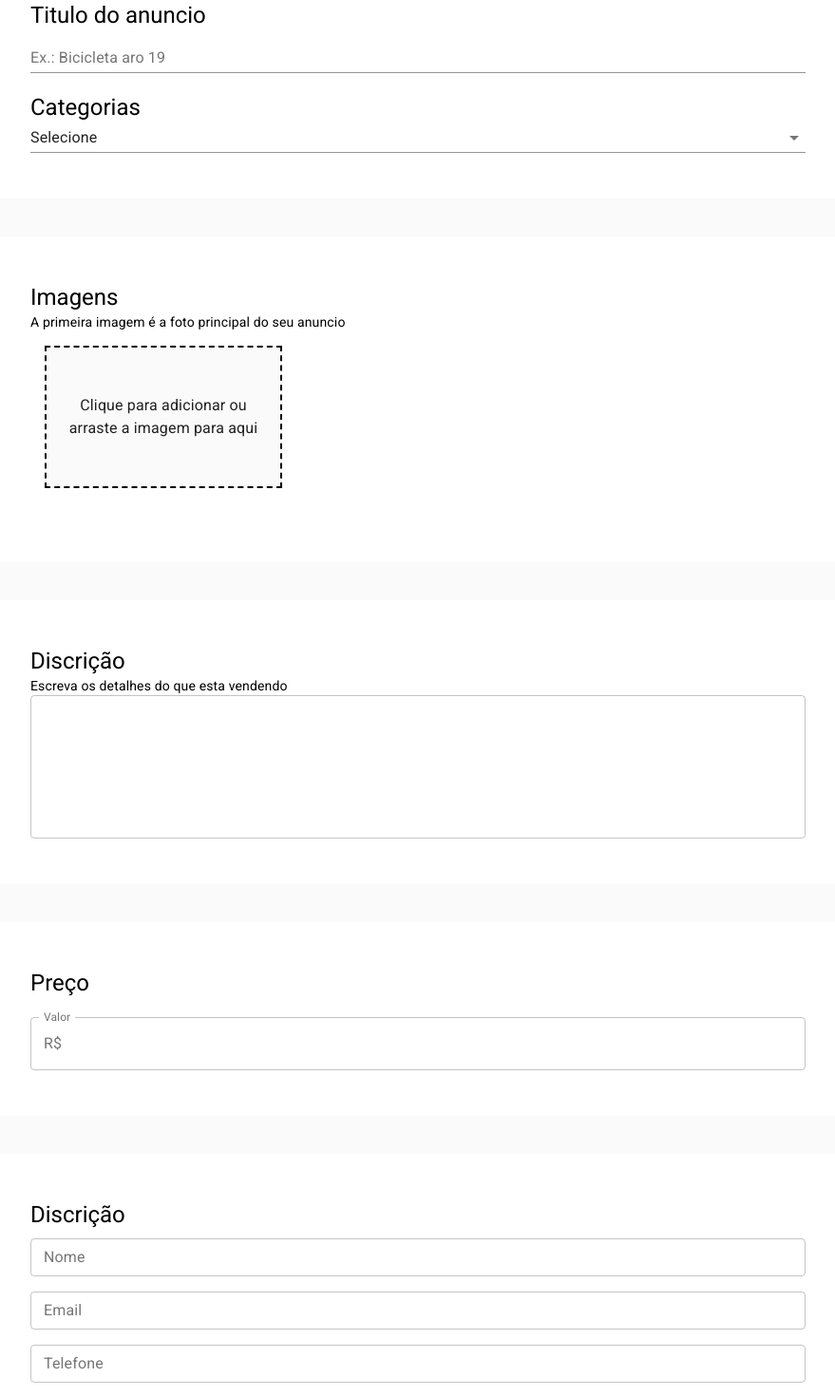
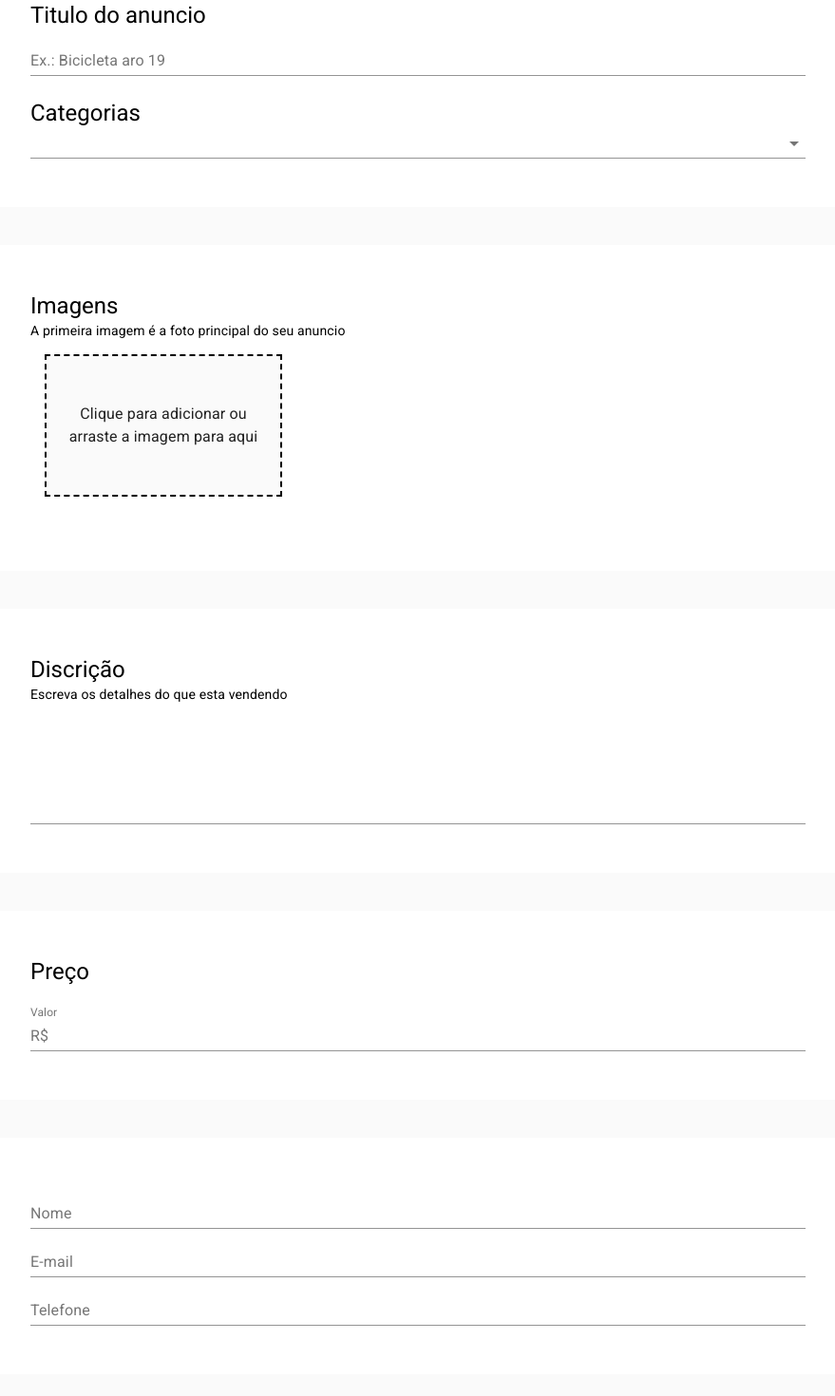
Before and after one commit to Mateustv/central-de-vendas-tipo-olx, a Next.js app: page /user/publish in a window 1280 px wide. Shown: the part 280-1750 px from the top of the page at 95% size, without its empty margins (200-1079 px from the left). Built offline with nearby package versions, Linux system fonts and the light colour scheme.

Commit message:
adicionando a validacao de todos os itens menos no de imagem no formulario

```diff
--- a/pages/user/publish.jsx
+++ b/pages/user/publish.jsx
@@ -3,8 +3,20 @@ import { useDropzone } from 'react-dropzone'
 import * as yup from 'yup'
 import { Formik } from 'formik'
 
-import { FormControl, IconButton, InputAdornment, InputLabel, makeStyles, OutlinedInput, Select, TextField } from '@material-ui/core'
-import { DeleteForever } from '@material-ui/icons'
+import {
+    FormControl,
+    FormHelperText,
+    IconButton,
+    InputAdornment,
+    Input,
+    InputLabel,
+    makeStyles,
+    MenuItem,
+    OutlinedInput,
+    Select,
+    TextField
+} from '@material-ui/core'
+import { DeleteForever, ErrorSharp } from '@material-ui/icons'
 import { Button, Container, Typography } from '@mui/material'
 import { Box } from '@mui/system'
 
@@ -75,11 +87,26 @@ const useStyles = makeStyles((theme) => ({
     }
 }))
 
-const validetionShema = yup.object().shape({
+const validationShema = yup.object().shape({
     title: yup.string()
         .min(6, 'escreva um titulo maior')
         .max(100, 'Titulo muito grande')
-        .required('Campo obrigatario'),
+        .required('Campo obrigatário'),
+    category: yup.string()
+        .required('Campo obrigatário'),
+    description: yup.string()
+        .required('Campo obrigatário')
+        .min(20, 'Descrição minima de 20 caracteres'),
+    price: yup.number()
+        .required('Campo obrigatário'),
+    name: yup.string()
+        .required('Campo obrigatário'),
+    email: yup.string()
+        .email('digite um e-mail valido')
+        .required('Campo obrigatário'),
+    phone: yup.number()
+        .required('Campo obrigatário'),
+
 
 })
 
@@ -112,8 +139,14 @@ export default function Publish() {
             <Formik
                 initialValues={{
                     title: '',
+                    category: '',
+                    description: '',
+                    price: '',
+                    name: '',
+                    email: '',
+                    phone: '',
                 }}
-                validationSchema={validetionShema}
+                validationSchema={validationShema}
                 onSubmit={(values) => {
                     console.log(values)
                 }}
@@ -135,39 +168,49 @@ export default function Publish() {
                                         Quanto mais detalhado melhor
                                     </Typography>
                                 </Container>
-
+                                {/* CATEGORIAS E TITULO DO ANUNCIO */}
                                 <Container maxWidth="md" className={style.boxContainer}>
                                     <Box className={style.box}>
                                         <Typography variant="h5" content="h5" color="primary">
                                             Titulo do anuncio
                                         </Typography>
-                                        <TextField
+                                        <FormControl error={errors.title} fullWidth >
+                                            <InputLabel>Ex.: Bicicleta aro 19</InputLabel>
+                                            <Input
                                                 name='title'
                                                 value={values.title}
                                                 onChange={handleChange}
-                                            label="Ex.: Bicicleta aro 19"
-                                            size="small"
-                                            fullWidth
-                                            errors={errors.title}
-                                            helperText={errors.title}
                                             />
+                                            <FormHelperText>
+                                                {errors.title}
+                                            </FormHelperText>
+                                        </FormControl>
                                         <br /><br />
                                         <Typography variant="h5" content="h5" color="primary">
                                             Categorias
                                         </Typography>
-                                        <Select native value='' fullWidth onChange={() => { }} inputProps={{ name: 'age', }}>
-                                            <option value=''>Selecione</option>
-                                            <option value={1}>testes</option>
-                                            <option value={2}>testes</option>
-                                            <option value={2}>testes</option>
-                                            <option value={3}>testes</option>
-                                            <option value={3}>testes</option>
-                                            <option value={3}>testes</option>
-                                            <option value={3}>testes</option>
+                                        <FormControl error={errors.category} fullWidth >
+                                            <Select
+                                                name='category'
+                                                value={values.category}
+                                                onChange={handleChange}
+                                                fullWidth
+                                            >
+                                                <MenuItem value={"Bebe e crianças"}>Bebe e crianças</MenuItem>
+                                                <MenuItem value={"Agricultura"}>Agricultura</MenuItem>
+                                                <MenuItem value={"Moda"}>Moda</MenuItem>
+                                                <MenuItem value={"Carros"}>Carros</MenuItem>
+                                                <MenuItem value={"Imovei"}>Imovei</MenuItem>
+                                                <MenuItem value={"Esporte"}>Esporte</MenuItem>
+                                                <MenuItem value={"Emprego"}>Emprego</MenuItem>
                                             </Select>
+                                            <FormHelperText>
+                                                {errors.category}
+                                            </FormHelperText>
+                                        </FormControl>
                                     </Box>
                                 </Container>
-
+                                {/* IMAGENS */}
                                 <Container maxWidth="md" className={style.boxContainer}>
                                     <Box className={style.box}>
                                         <Typography variant="h5" content="h5" color="primary">
@@ -210,7 +253,7 @@ export default function Publish() {
                                         </Box>
                                     </Box>
                                 </Container>
-
+                                {/* DESCRIÇÃO */}
                                 <Container maxWidth="md" className={style.boxContainer}>
                                     <Box className={style.box}>
                                         <Typography variant="h5" content="h5" color="primary">
@@ -219,64 +262,83 @@ export default function Publish() {
                                         <Typography variant="div" content="body2" color="primary">
                                             Escreva os detalhes do que esta vendendo
                                         </Typography>
-                                        <TextField
+                                        <FormControl error={errors.description} fullWidth >
+                                            <Input
+                                                name="description"
                                                 multiline
                                                 rows={6}
                                                 variant='outlined'
-                                            fullWidth
+                                                onChange={handleChange}
                                             />
+                                            <FormHelperText>
+                                                {errors.description}
+                                            </FormHelperText>
+                                        </FormControl>
                                     </Box>
                                 </Container>
-
+                                {/* PREÇO */}
                                 <Container maxWidth="md" className={style.boxContainer}>
                                     <Box className={style.box}>
                                         <Typography variant="h5" content="h5" color="primary">
                                             Preço
                                         </Typography>
                                         <br />
-                                        <FormControl fullWidth variant='outlined'>
+                                        <FormControl fullWidth error={errors.price} >
                                             <InputLabel>
                                                 Valor
                                             </InputLabel>
-                                            <OutlinedInput
-                                                onChange={() => { }}
+                                            <Input
+                                                name="price"
+                                                onChange={handleChange}
                                                 startAdornment={<InputAdornment position="start">R$</InputAdornment>}
                                                 labelWidth={40}
                                             />
+                                            <FormHelperText>
+                                                {errors.price}
+                                            </FormHelperText>
                                         </FormControl>
 
                                     </Box>
                                 </Container>
-
+                                {/* DADOS DE CONTATOS */}
                                 <Container maxWidth="md" className={style.boxContainer}>
                                     <Box className={style.box}>
-                                        <Typography variant="h5" content="h5" color="primary" gutterBottom>
-                                            Discrição
-                                        </Typography>
-                                        <TextField
-                                            label="Nome"
-                                            size="small"
-                                            variant='outlined'
-                                            fullWidth
-                                            className={style.descriptionTextField}
+                                        <FormControl error={errors.name} fullWidth >
+                                            <InputLabel>Nome</InputLabel>
+                                            <Input
+                                                name='name'
+                                                value={values.name}
+                                                onChange={handleChange}
                                             />
-                                        <TextField
-                                            label="Email"
-                                            size="small"
-                                            variant='outlined'
-                                            fullWidth
-                                            className={style.descriptionTextField}
+                                            <FormHelperText>
+                                                {errors.name}
+                                            </FormHelperText>
+                                        </FormControl>
+                                        <FormControl error={errors.email} fullWidth >
+                                            <InputLabel>E-mail</InputLabel>
+                                            <Input
+                                                name='email'
+                                                value={values.email}
+                                                onChange={handleChange}
                                             />
-                                        <TextField
-                                            label="Telefone"
-                                            size="small"
-                                            variant='outlined'
-                                            fullWidth
-                                            className={style.descriptionTextField}
+                                            <FormHelperText>
+                                                {errors.email}
+                                            </FormHelperText>
+                                        </FormControl>
+                                        <FormControl error={errors.phone} fullWidth >
+                                            <InputLabel>Telefone</InputLabel>
+                                            <Input
+                                                name='phone'
+                                                value={values.phone}
+                                                onChange={handleChange}
                                             />
+                                            <FormHelperText>
+                                                {errors.phone}
+                                            </FormHelperText>
+                                        </FormControl>
                                     </Box>
                                 </Container>
-
+                                {/* BOTÃO DE ENVIAR */}
                                 <Container maxWidth="md" className={style.boxContainer}>
                                     <Box textAlign="center">
                                         <Button type="submit" variant="contained" size="large" color="primary">
```
Lines whose indentation alone changed are shown as unchanged.
